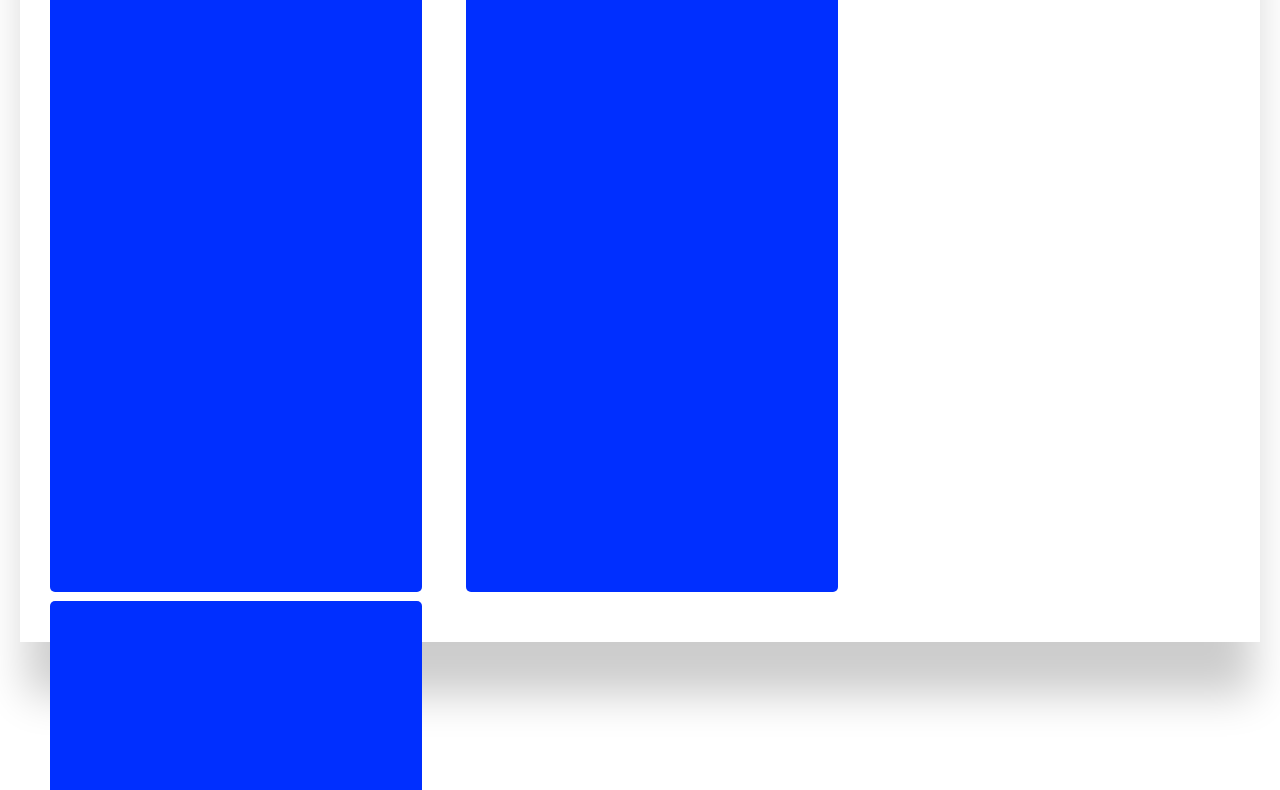
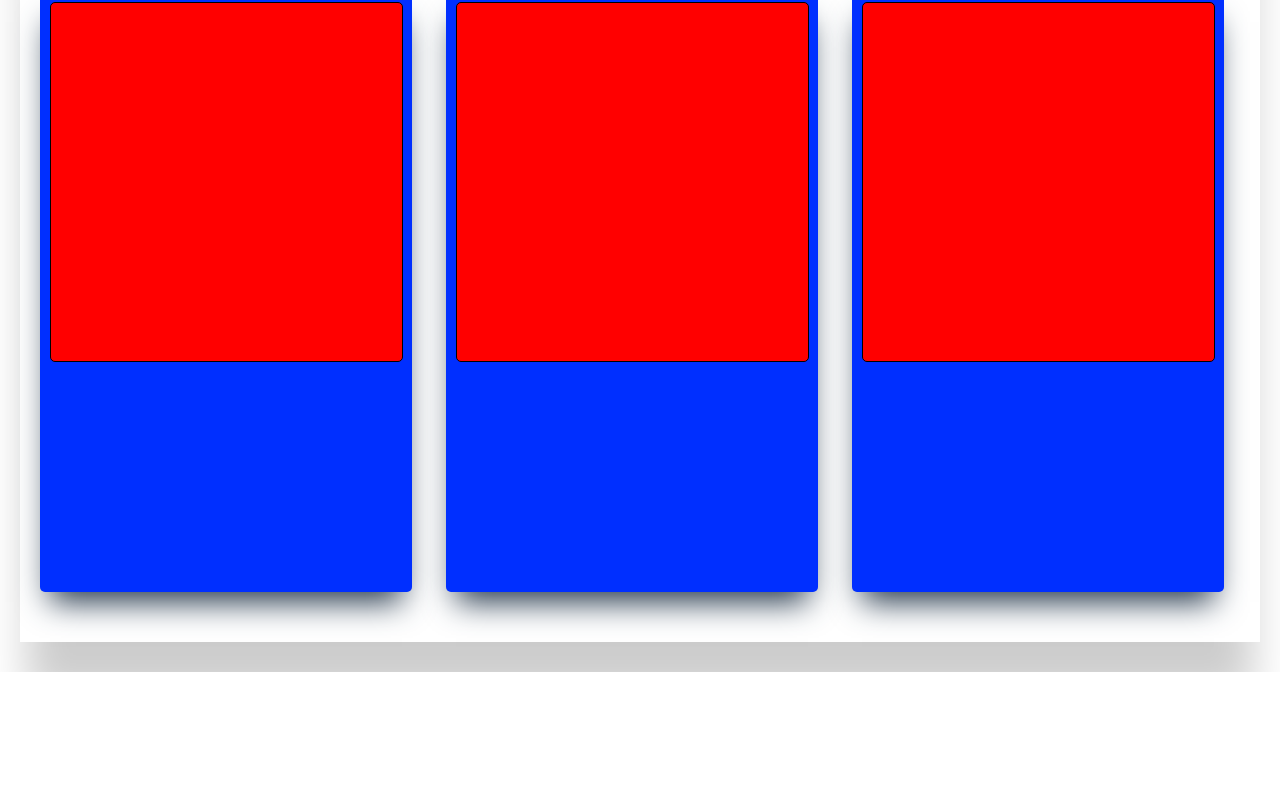
Before and after one commit to JapgKJ/page-, a website: page salones.html in a window 1280 px wide. Shown: the part 128-918 px from the top of the page. After the commit the page ends 800 px from the top, so only its background shows below. Drawn offline with Linux system fonts and the light colour scheme.

Commit message:
galeria lista, solo falta escoger las fotos para cada

```diff
--- a/salones.css
+++ b/salones.css
@@ -59,9 +59,20 @@
     background-color: rgb(0, 47, 255);
     width: 30%;
     height: 75vh;
-    margin: 5px 10px 0px 30px;
+    margin: 5px 10px 0px 20px;
     display: inline-block;
     border-radius: 5px;
+    box-shadow: rgb(38, 57, 77) 0px 20px 30px -10px;
 
 
   }
+
+  .box-son{
+    border: black solid 1px;
+    border-radius: 5px;
+    margin: 10px;
+    width: 95%;
+    height: 60%;
+    background-color: red;
+
+  }
--- a/salones.html
+++ b/salones.html
@@ -21,9 +21,24 @@
       </nav>
     </header>
 
-    <div class="box-gal"></div>
-    <div class="box-gal"></div>
-    <div class="box-gal"></div>
+    <!-- inicio de galeria -->
+    <div class="box-gal">
+      <div class="box-son">
+
+      </div>
+    </div>
+
+    <div class="box-gal">
+      <div class="box-son">
+
+      </div>
+
+    </div>
+    <div class="box-gal">
+       <div class="box-son">
+
+      </div>
+    </div>
 
   </body>
 </html>
```
